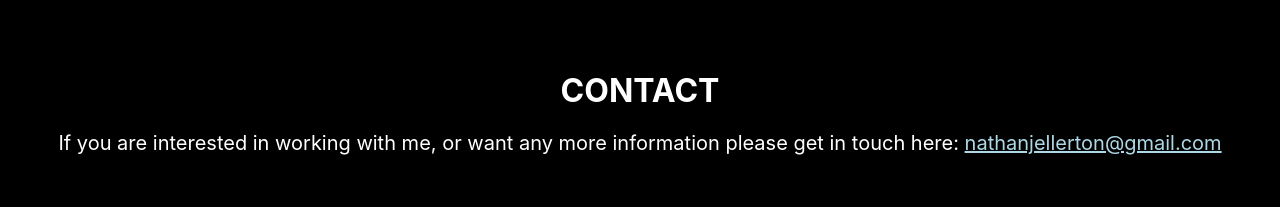
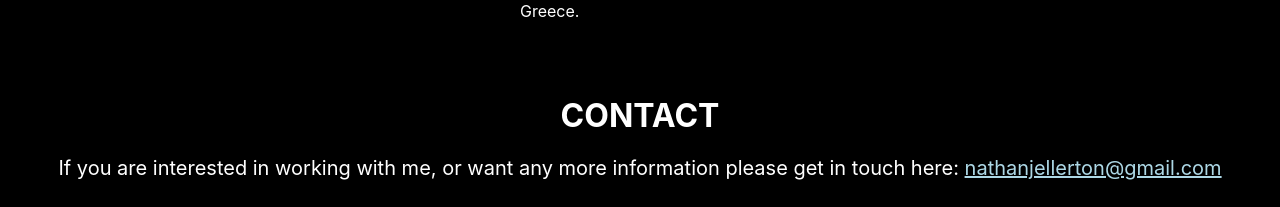
Before and after one commit to GeorgeGoodall/NathanEllerton.github.io, a React (Create React App) app: page / in a window 1280 px wide. Shown: the part 2548-2755 px from the top of the page. Before the commit the page ends 2733 px from the top, so only its background shows below. Built offline with nearby package versions, Linux system fonts and the light colour scheme; no server answers.

Commit message:
added background throughout

```diff
--- a/src/App.css
+++ b/src/App.css
@@ -15,6 +15,7 @@
   position: fixed;
   z-index: -40;
   object-fit: cover;
+  filter: blur(0px);
 
   -webkit-animation: fadein 1s ease-in-out; /* Safari, Chrome and Opera > 12.1 */
   -moz-animation: fadein 1s ease-in-out; /* Firefox < 16 */
--- a/src/Contact/contact.css
+++ b/src/Contact/contact.css
@@ -1,7 +1,7 @@
 .contactSection {
     color: white;
     text-align: center;
-    background-color: rgba(0, 0, 0, 0.75);
+    background-color: rgba(0, 0, 0, 0.9);
     padding-top: 20px;
 }
 
--- a/src/Photos.css
+++ b/src/Photos.css
@@ -1,7 +1,8 @@
 .Gallery {
+    padding-top: 25px;
     min-height: 100vh;
     border-top: dashed 1px grey;
-    background-color: rgba(0, 0, 0, 0.75);
+    background-color: rgba(0, 0, 0, 0.9);
 }
 
 .featured-slide {
--- a/src/Videos/Video.css
+++ b/src/Videos/Video.css
@@ -39,7 +39,8 @@
     border-top: dotted 5px grey;
     margin-top: 0px;
     padding-top: 0px;
-    background-color: rgba(0, 0, 0, 0.75);
+    background-color: rgba(0, 0, 0, 0.9);
+
 
     display: flex;
     flex-direction: column;
```
